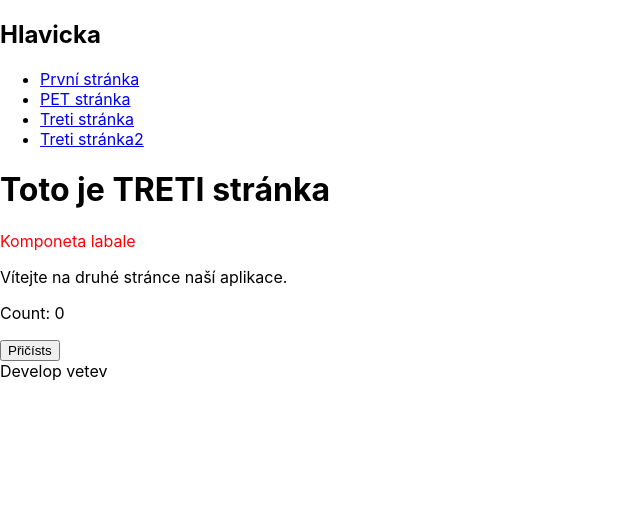
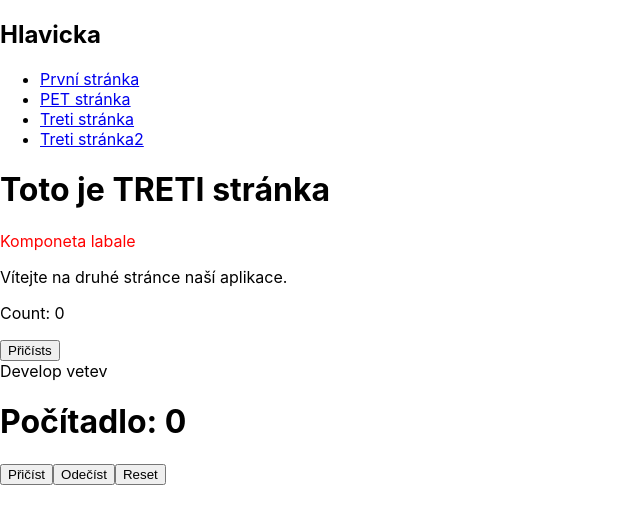
Before and after one commit to kristovanoha/React1, a React (Create React App) app: page /treti in a window 1280 px wide. Shown: the top 524 px of the page, without its empty margins (0-640 px from the left). Built offline with nearby package versions, Linux system fonts and the light colour scheme.

Commit message:
counterAdvanced

```diff
--- /dev/null
+++ b/src/components/CounterAdvanced.js
@@ -0,0 +1,31 @@
+import React, { useReducer } from 'react';
+
+function CounterAdvanced() {
+  // Definice reduceru přímo uvnitř komponenty
+  const reducer = (state, action) => {
+    switch (action.type) {
+      case 'increment':
+        return { count: state.count + 1 };
+      case 'decrement':
+        return { count: state.count - 1 };
+      case 'reset':
+        return { count: 0 };
+      default:
+        return state;
+    }
+  };
+
+  // Použití useReducer hooku s počátečním stavem
+  const [state, dispatch] = useReducer(reducer, { count: 0 });
+
+  return (
+    <div>
+      <h1>Počítadlo: {state.count}</h1>
+      <button onClick={() => dispatch({ type: 'increment' })}>Přičíst</button>
+      <button onClick={() => dispatch({ type: 'decrement' })}>Odečíst</button>
+      <button onClick={() => dispatch({ type: 'reset' })}>Reset</button>
+    </div>
+  );
+}
+
+export default CounterAdvanced;
--- a/src/pages/Treti.js
+++ b/src/pages/Treti.js
@@ -1,6 +1,7 @@
 import React from "react";
 import Label from "../components/Label";
 import Counter from "../components/Counter";
+import CounterAdvanced from "../components/CounterAdvanced";
 
 function Treti() {
   return (
@@ -9,6 +10,7 @@ function Treti() {
       <Label name="Komponeta labale" />
       <p>Vítejte na druhé stránce naší aplikace.</p>
       <Counter></Counter>
+      <CounterAdvanced/>
     </div>
   );
 }
```
